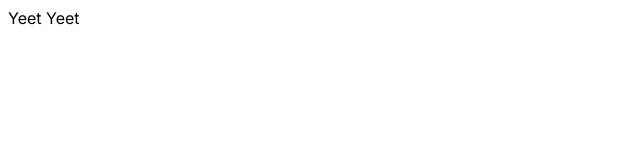
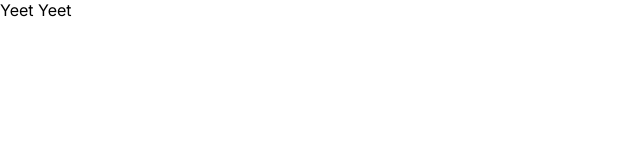
Before and after one commit to bikkuri-crys/se_project_coffeeshop, a plain HTML site: page index.html in a window 1280 px wide. Shown: the full height of the page, 0-640 px from the left. Drawn offline with Linux system fonts and the light colour scheme.

Commit message:
Feedback 1

```diff
--- a/index.html
+++ b/index.html
@@ -15,7 +15,7 @@
 
     <title>Coffee Shop</title>
     <link rel="stylesheet" href="./pages/index.css" />
-    <link rel="styleheet" href="./vendor/normalize.css" />
+    <link rel="stylesheet" href="./vendor/normalize.css" />
     <link rel="shortcut icon" href="./favicon.ico" />
     <link rel="preconnect" href="https://fonts.googleapis.com" />
     <link rel="preconnect" href="https://fonts.gstatic.com" crossorigin />
```
